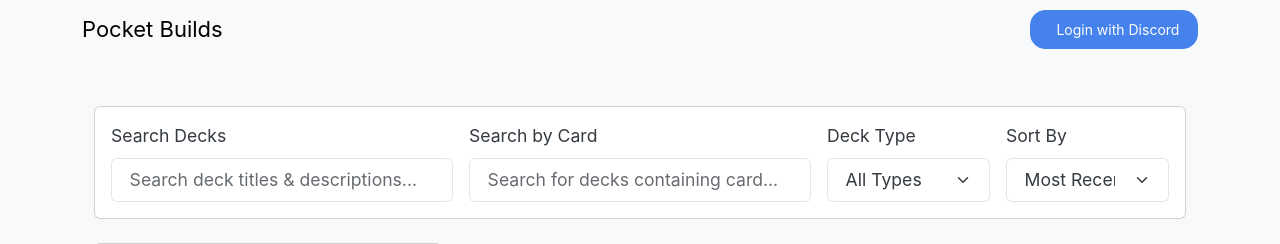
After one commit to MacKoslowski/django_pocket_tcg_builds, a Django app: page /decks/all/ in a window 1280 px wide. The commit adds this page. Shown: the top 244 px of the page. Run offline with Django 5.2, Linux system fonts and the light colour scheme; tables that the repository leaves empty hold one stand-in row (values such as "Sample post"); some libraries are stand-ins or nearby versions.

Commit message:
added search all decks view

```diff
--- /dev/null
+++ b/gamer_rage_project/core/templates/_all_deck_results.html
@@ -0,0 +1,24 @@
+<!-- templates/core/partials/_deck_results.html (partial for HTMX updates) -->
+{% load core_tags %}
+
+{% if decks %}
+    <div class="row row-cols-1 row-cols-md-3 g-4">
+        {% for deck in decks %}
+            <div class="col">
+                {% render_deck deck %}
+            </div>
+        {% endfor %}
+    </div>
+
+    <!-- Pagination -->
+    {% if decks.has_other_pages %}
+        <nav aria-label="Page navigation" class="mt-4">
+            <!-- ... pagination content ... -->
+        </nav>
+    {% endif %}
+{% else %}
+    <div class="text-center py-5">
+        <h3>No decks found</h3>
+        <p class="text-muted">Try adjusting your search filters</p>
+    </div>
+{% endif %}
--- a/gamer_rage_project/core/templates/_auth_header.html
+++ b/gamer_rage_project/core/templates/_auth_header.html
@@ -5,6 +5,10 @@
 <div class="auth-header ms-auto">  <!-- removed collapse, added ms-auto -->
     {% if user.is_authenticated %}
         <div class="d-flex align-items-center gap-3">
+            <a class="nav-link" href="{% url 'core:all_decks' %}">
+                <i class="fa-solid fa-compass"></i> Explore Decks
+            </a>
+
             <a href="{% url 'core:deck_list' %}" class="text-dark text-decoration-none">
                 <i class="fas fa-folder me-1"></i>My Decks
             </a>
--- /dev/null
+++ b/gamer_rage_project/core/templates/all_decks.html
@@ -0,0 +1,73 @@
+<!-- templates/core/all_decks.html (main template) -->
+{% extends 'base.html' %}
+{% load core_tags %}
+
+{% block content %}
+<div class="container py-4">
+    <!-- Search and Filters -->
+    <div class="card mb-4">
+        <div class="card-body">
+            <form hx-get="{% url 'core:all_decks_results' %}"
+                  hx-target="#deck-list"
+                  hx-push-url="true"
+                  hx-trigger="change delay:500ms, submit"
+                  class="row g-3">
+                 <!-- Deck Search -->
+                 <div class="col-md-4">
+                    <label class="form-label">Search Decks</label>
+                    <input type="text"
+                           class="form-control"
+                           name="search"
+                           value="{{ search_query }}"
+                           placeholder="Search deck titles & descriptions...">
+                </div>
+
+                <!-- Card Search -->
+                <div class="col-md-4">
+                    <label class="form-label">Search by Card</label>
+                    <input type="text"
+                           class="form-control"
+                           name="card"
+                           value="{{ card_search }}"
+                           placeholder="Search for decks containing card...">
+                </div>
+
+                <!-- Type Filter -->
+                <div class="col-md-2">
+                    <label class="form-label">Deck Type</label>
+                    <select class="form-select" name="type">
+                        <option value="">All Types</option>
+                        {% for value, label in color_types %}
+                            <option value="{{ value }}"
+                                    {% if deck_type == value %}selected{% endif %}>
+                                {{ label }}
+                            </option>
+                        {% endfor %}
+                    </select>
+                </div>
+
+                <!-- Sort -->
+                <div class="col-md-2">
+                    <label class="form-label">Sort By</label>
+                    <select class="form-select" name="sort">
+                        <option value="recent" {% if sort_by == 'recent' %}selected{% endif %}>
+                            Most Recent
+                        </option>
+                        <option value="votes" {% if sort_by == 'votes' %}selected{% endif %}>
+                            Most Votes
+                        </option>
+                        <option value="popular" {% if sort_by == 'popular' %}selected{% endif %}>
+                            Most Popular
+                        </option>
+                    </select>
+                </div>
+            </form>
+        </div>
+    </div>
+
+    <!-- Results Container -->
+    <div id="deck-list">
+        {% include '_all_deck_results.html' %}  <!-- Include partial -->
+    </div>
+</div>
+{% endblock %}
--- a/gamer_rage_project/core/urls.py
+++ b/gamer_rage_project/core/urls.py
@@ -26,4 +26,6 @@ urlpatterns = [
          name='deck_list'),
      path('deck/<int:deck_id>/toggle-public/', views.toggle_deck_public, name='toggle_deck_public'),
      path('deck/<int:deck_id>/report/', views.report_deck, name='report_deck'),
+     path('decks/all/', views.all_decks, name='all_decks'),
+     path('decks/all/results/', views.all_decks_results, name='all_decks_results'),
 ]
--- a/gamer_rage_project/core/views.py
+++ b/gamer_rage_project/core/views.py
@@ -5,12 +5,69 @@ from .models import Card, Deck, DeckCard, ColorTypes, DeckReaction, DeckVote, Re
 from django.template.loader import render_to_string
 from django.shortcuts import get_object_or_404
 from django.http import JsonResponse
-from django.db.models import Count, Sum
+from django.db.models import Count, Sum, Q
 from openai import OpenAI
 from django.contrib import messages
 from .permissions import deck_owner_required
-import os
 from django.conf import settings
+from django.core.paginator import Paginator
+
+def all_decks(request):
+    # Regular request shows full page
+    context = get_decks_context(request)  # Helper function for shared logic
+    return render(request, 'all_decks.html', context)
+
+def all_decks_results(request):
+    # HTMX request only returns results partial
+    context = get_decks_context(request)
+    return render(request, '_all_deck_results.html', context)
+
+def get_decks_context(request):
+    # Shared logic for both views
+    decks = Deck.objects.filter(public=True).select_related('creator')
+
+    search_query = request.GET.get('search', '')
+    card_search = request.GET.get('card', '')
+    deck_type = request.GET.get('type', '')
+    sort_by = request.GET.get('sort', '-created_at')
+
+    if search_query:
+        decks = decks.filter(
+            Q(user_title__icontains=search_query) |
+            Q(user_description__icontains=search_query)
+        )
+
+    if card_search:
+        decks = decks.filter(cards__title__icontains=card_search).distinct()
+
+    if deck_type:
+        decks = decks.filter(Q(color_1=deck_type) | Q(color_2=deck_type))
+
+    # Sorting
+    if sort_by == 'votes':
+        decks = decks.annotate(vote_count=Sum('votes__value')).order_by('-vote_count')
+    elif sort_by == 'recent':
+        decks = decks.order_by('-created_at')
+    elif sort_by == 'popular':
+        decks = decks.annotate(
+            total_reactions=Count('reactions'),
+            vote_count=Sum('votes__value')
+        ).order_by('-total_reactions', '-vote_count')
+
+    # Pagination
+    paginator = Paginator(decks, 12)  # 12 decks per page
+    page = request.GET.get('page')
+    decks = paginator.get_page(page)
+
+    return {
+        'decks': decks,
+        'search_query': search_query,
+        'card_search': card_search,
+        'deck_type': deck_type,
+        'sort_by': sort_by,
+        'color_types': ColorTypes.choices,
+    }
+
 def home(request):
     # Example data for demonstration
     #trending_decks = Deck.objects.annotate(
```
